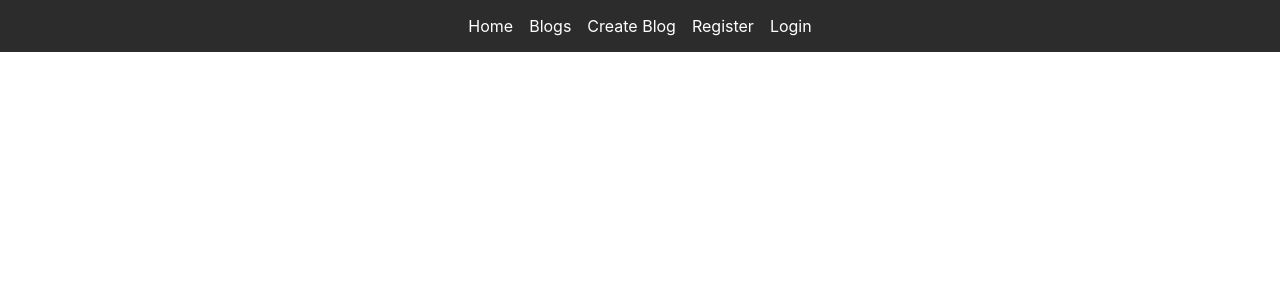
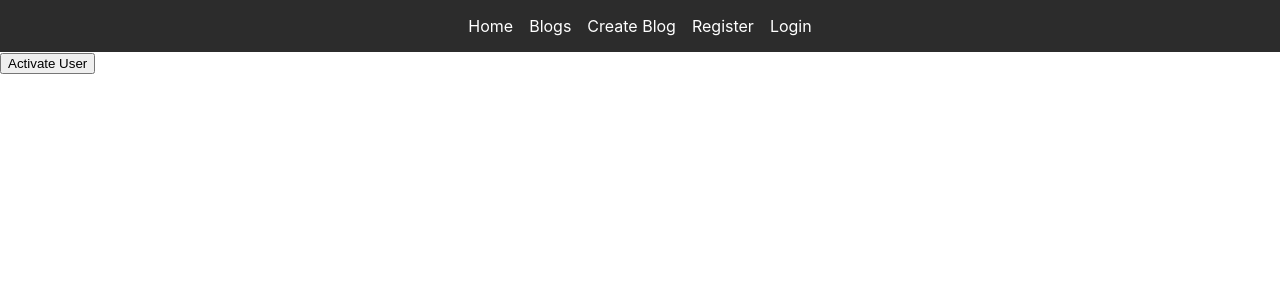
Before and after one commit to Parvizkh88/Blog-App, a React (Create React App) app in the folder client/: page /api/users/activate/1 in a window 1280 px wide. Shown: the top 300 px of the page. Built offline with nearby package versions, Linux system fonts and the light colour scheme.

Commit message:
get the token in backend coming from frontend after clicking on verification button

```diff
--- a/client/src/pages/Activate.js
+++ b/client/src/pages/Activate.js
@@ -1,8 +1,24 @@
-import React from 'react'
+import React from 'react';
+import { useParams } from 'react-router-dom'
+import { activateUser } from '../services/UserService'
 
 const Activate = () => {
+    // we want to grab the token from url using useParams hook
+    const { token } = useParams();
+    // want to see if I am getting the token or not
+    // console.log(token);
+
+    const handleActivateUser = async () => {
+        // now that we receive the token in url in frontend
+        // as shown above , we can send it as an opject to backend
+        await activateUser({ token });
+    }
     return (
-        <div>Activate</div>
+        <div>
+            <button
+                onClick={handleActivateUser}
+            >Activate User</button>
+        </div>
     )
 }
 
--- a/client/src/routes/index.js
+++ b/client/src/routes/index.js
@@ -22,7 +22,7 @@ const Index = () => {
                 <Route path='/create-blog' element={<CreateBlog />} />
                 <Route path='/register' element={<Register />} />
                 <Route path='/login' element={<Login />} />
-                {/* <Route path='/activate' element={<Activate />} /> */}
+                <Route path='/api/users/activate/:token' element={<Activate />} />
             </Routes>
         </BrowserRouter>
     )
--- a/client/src/services/UserService.js
+++ b/client/src/services/UserService.js
@@ -11,3 +11,9 @@ export const registerUser = async (newUser) => {
     const response = await axios.post(`${baseURL}/api/users/register`, newUser)
     return response.data;
 }
+// we need to get the token inside post method before calling the activateUser function
+export const activateUser = async (token) => {
+    // How to make a request to backend from frontend
+    const response = await axios.post(`${baseURL}/api/users/activate`, token)
+    return response.data;
+}
```
Also changed, not shown: 2 other files (tests, documents, lock files or other folders).
